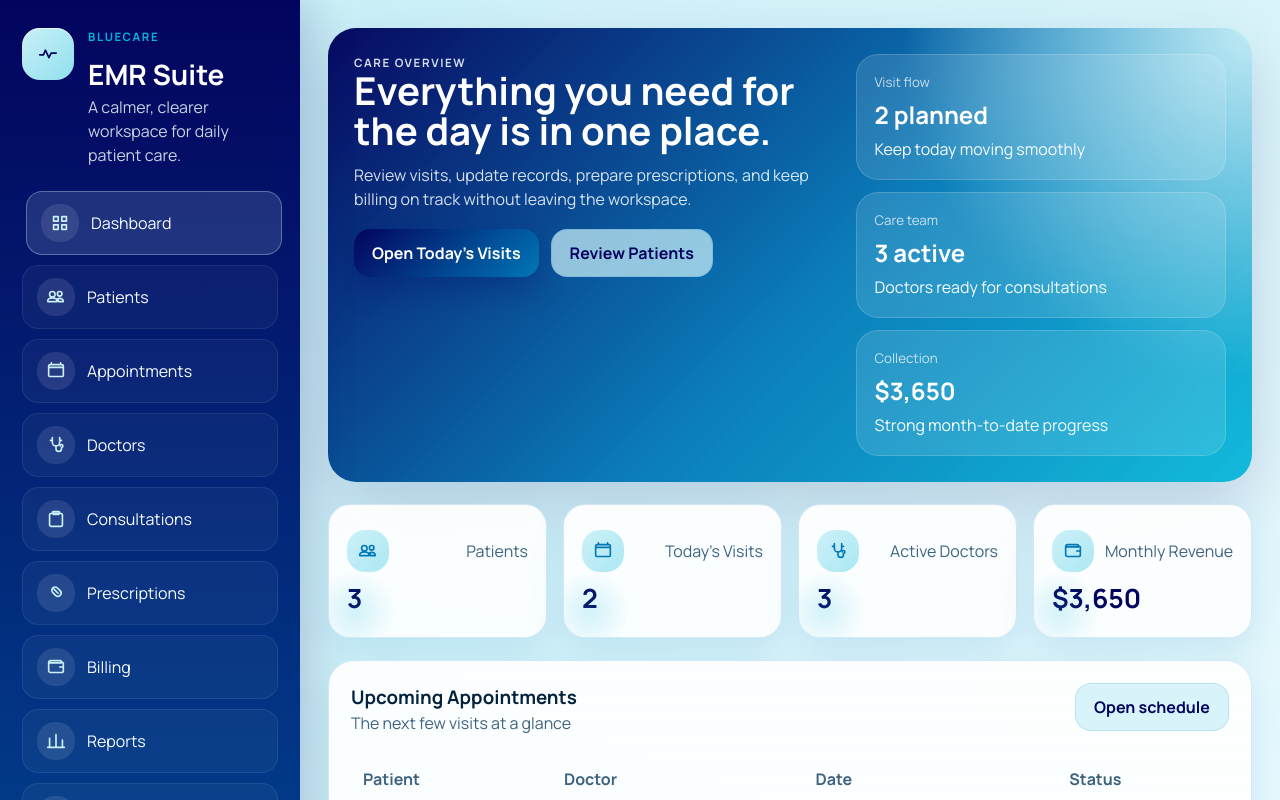
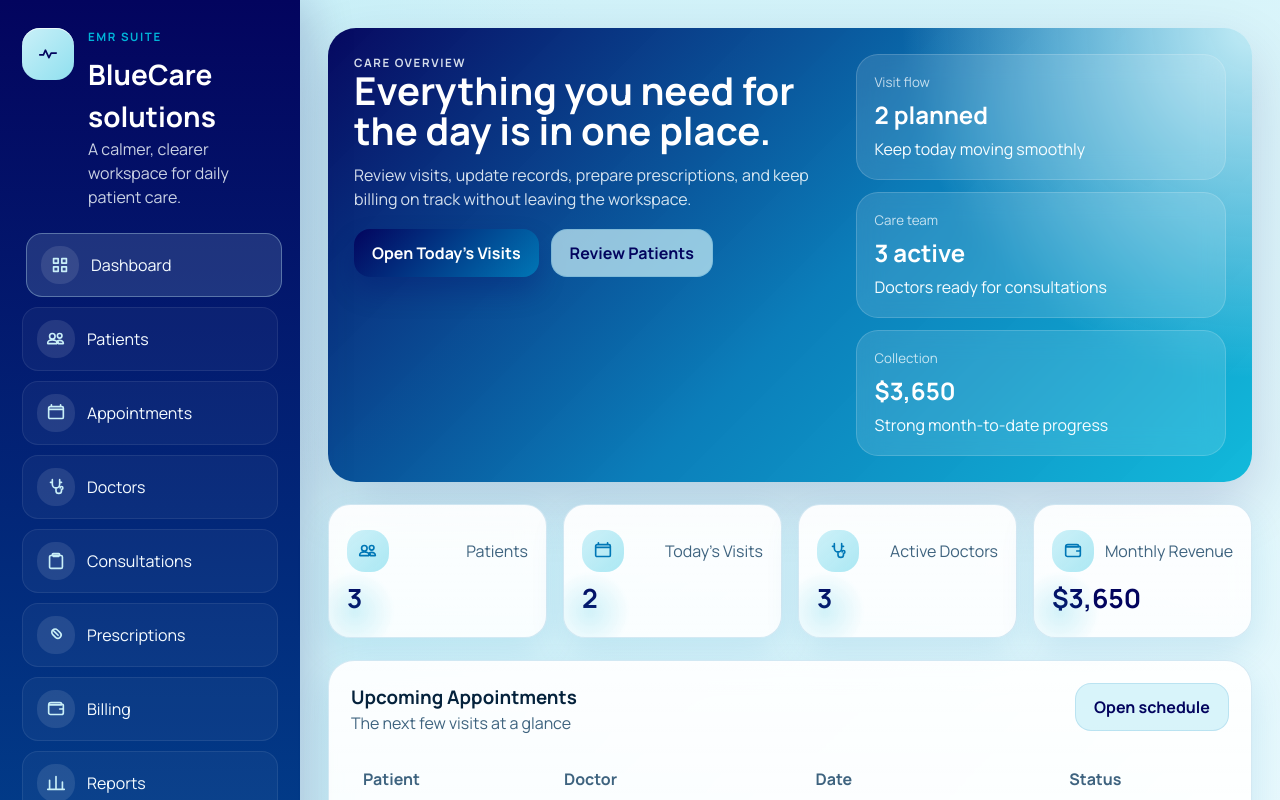
Before and after one commit to aniketnalli20/bluecaresolutions, a React (Vite) app in the folder frontend/: page / in a window 1280 px wide. Shown: the top 800 px of the page. Built offline with nearby package versions, Linux system fonts and the light colour scheme.

Commit message:
docs(frontend): update sidebar header and eyebrow copy

```diff
--- a/frontend/src/App.jsx
+++ b/frontend/src/App.jsx
@@ -408,8 +408,8 @@ function App() {
             <Icon name="pulse" />
           </div>
           <div>
-            <p className="eyebrow">BlueCare</p>
-            <h1>EMR Suite</h1>
+            <p className="eyebrow">EMR Suite </p>
+            <h1>BlueCare solutions</h1>
             <p className="sidebar-copy">A calmer, clearer workspace for daily patient care.</p>
           </div>
         </div>
```
